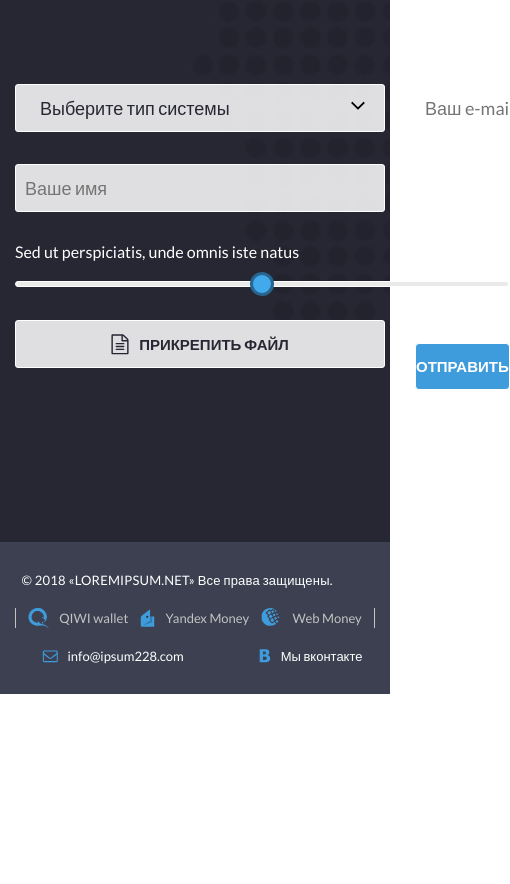
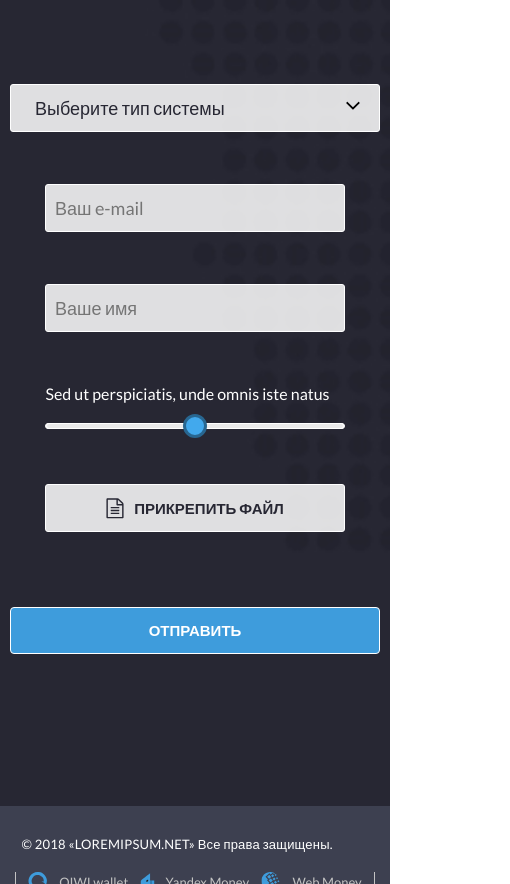
Before and after one commit to ksankakovsh/ttsoftc, a website: page src/index.html in a window 390 px wide. Shown: the part 1864-2748 px from the top of the page, 510 px wide, since content can reach past the window. Before the commit the page ends 2558 px from the top, so only its background shows below. Drawn offline with nearby package versions, Linux system fonts and the light colour scheme; files that its build step writes are made by us from their sources; files whose address does not match are found by name.

Commit message:
fix: fix adaptive

```diff
--- a/gulp/version.json
+++ b/gulp/version.json
@@ -1,3 +1,3 @@
 {
-    "main": "20230601225519"
+    "main": "20230601225704"
 }
--- a/src/html/hamburger.html
+++ b/src/html/hamburger.html
@@ -1,4 +1,4 @@
-<input type="checkbox" id="menu" />
+<input type="checkbox" id="menu">
 <label for="menu" class="menu">
 	<span></span>
 	<span></span>
--- a/src/scss/form.scss
+++ b/src/scss/form.scss
@@ -4,9 +4,8 @@
         gap: 30px;
         font-family: 'Lato', sans-serif;
         margin-top: 87px;
-        grid-template-columns: repeat(auto-fill, 370px);
-        // grid-template-rows: 50px 70px 48px;
-
+        grid-template-columns: repeat(auto-fit, minmax(370px, 1fr));
+        transition: all 0.3s;
 }
 .form_item input{
         background: rgba(255, 255, 255, 0.85);
@@ -67,7 +66,8 @@
 //select start
     .select-box {
         display: flex;
-        width: 400px;
+        max-width: 370px;
+        width: 100%;
         flex-direction: column;
     }
 
@@ -295,8 +295,33 @@ input[type=range] {
         background: #eaeaea;
     }
 
-@media (max-width: 991px) {
-    .form_item-D input {
-        max-width: 570px;
+@media (max-width: 1510px) {
+    .form {
+        grid-template-columns: 370px;
+        grid-template-rows: repeat(6, 1fr);
+        justify-content: center;
     }
+    .form_item-A, .form_item-B, .form_item-C, .form_item-D, .form_item-E, .form_item-F {
+        grid-column: 1;
     }
+}
+@media (max-width: 400px) {
+    .form_item input {
+        display: block;
+        max-width: 300px;
+        margin: 0 auto;
+    }
+    .form_item-E, .form_item-D {
+        max-width: 300px;
+        width: 100%;
+        margin: 0 auto;
+    }
+    .form_item-D label {
+        display: flex;
+        justify-content: space-between;
+        flex-wrap: wrap;
+        justify-content: center;
+        gap: 15px;
+        margin-bottom: 20px;
+    }
+}
```
Also changed, not shown: src/html/form.html (+1 -1 lines), dist/css/style.css, dist/css/style.min.css, dist/index.html.
